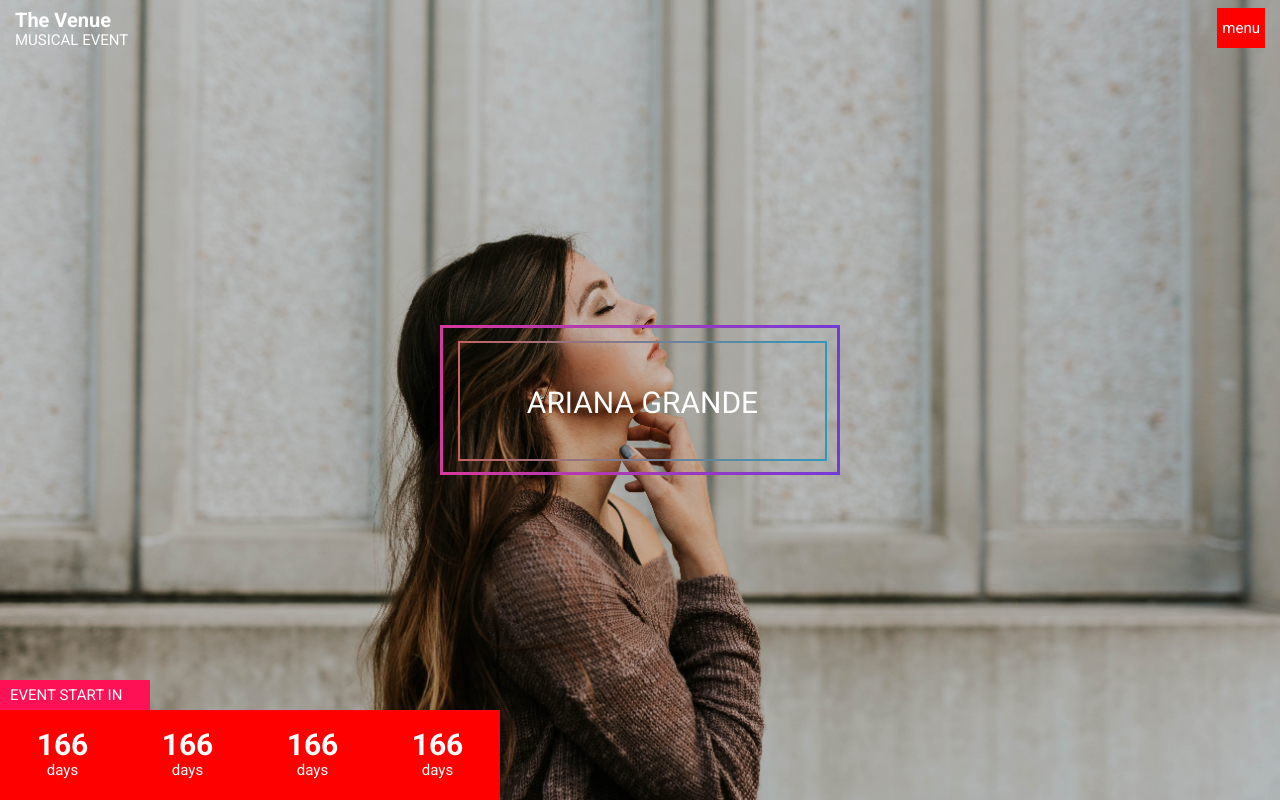
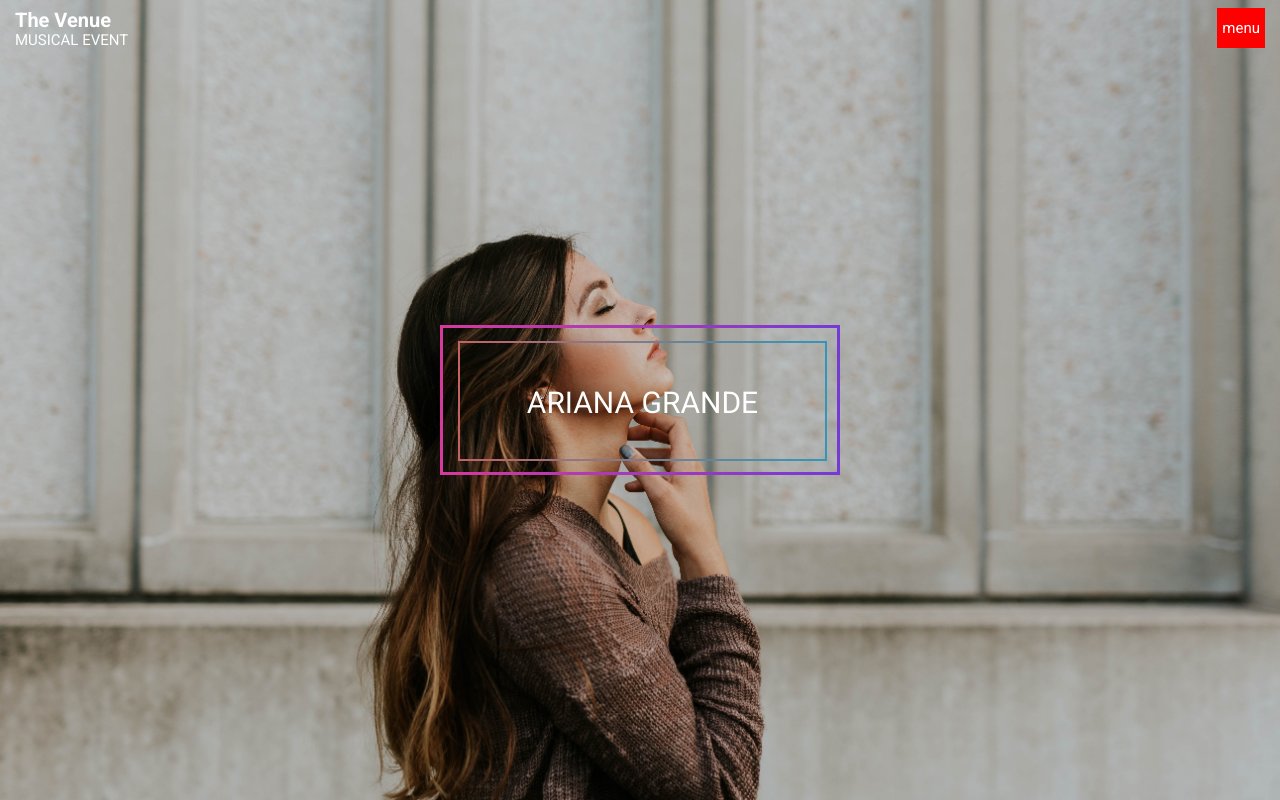
Before and after one commit to bj-budhathoki/thevenue, a React (Create React App) app: page / in a window 1280 px wide. Built offline with nearby package versions, Linux system fonts and the light colour scheme; grey boxes are pictures that could not be loaded.

Commit message:
count down slider

```diff
--- a/src/components/featured/CountDown.js
+++ b/src/components/featured/CountDown.js
@@ -1,5 +1,6 @@
 import React, { Component } from "react";
 import styled from "styled-components";
+import Slide from "react-reveal/Slide";
 const TimeUntil = styled.div`
   background-color: red;
   position: absolute;
@@ -17,12 +18,41 @@
   }
 `;
 export class CountDown extends Component {
+  state = {
+    deadline: "Dec,16,2018",
+    days: "0",
+    hours: "0",
+    minutes: "0",
+    seconds: "0"
+  };
+  componentDidMount() {
+    setInterval(() => this.getTimeUntil(this.state.deadline), 1000);
+  }
+  getTimeUntil = deadline => {
+    const time = Date.parse(deadline) - Date.parse(new Date());
+    if (time < 0) {
+      console.log("end of deadline");
+    } else {
+      const seconds = Math.floor((time / 1000) % 60);
+      const minutes = Math.floor((time / 1000 / 60) % 60);
+      const hours = Math.floor((time / (1000 * 60 * 60)) % 24);
+      const days = Math.floor(time / (1000 * 60 * 60 * 24));
+      this.setState({
+        days,
+        hours,
+        minutes,
+        seconds
+      });
+    }
+  };
   render() {
+    const { days, hours, minutes, seconds } = this.state;
     return (
+      <Slide left delay={2000}>
         <TimeUntil>
           <p className="event_start">EVENT START IN</p>
           <div
-          class="time"
+            className="time"
             style={{
               display: "flex",
               justifyContent: "space-around",
@@ -31,23 +61,24 @@
             }}
           >
             <div style={{ textAlign: "center", padding: 0, margin: 0 }}>
-            <p style={{ fontSize: "3rem", fontWeight: "bold" }}>166</p>
+              <p style={{ fontSize: "3rem", fontWeight: "bold" }}>{days}</p>
               <p style={{ marginTop: "-5rem" }}>days</p>
             </div>
             <div style={{ textAlign: "center", padding: 0, margin: 0 }}>
-            <p style={{ fontSize: "3rem", fontWeight: "bold" }}>166</p>
-            <p style={{ marginTop: "-5rem" }}>days</p>
+              <p style={{ fontSize: "3rem", fontWeight: "bold" }}>{hours}</p>
+              <p style={{ marginTop: "-5rem" }}>hours</p>
             </div>
             <div style={{ textAlign: "center", padding: 0, margin: 0 }}>
-            <p style={{ fontSize: "3rem", fontWeight: "bold" }}>166</p>
-            <p style={{ marginTop: "-5rem" }}>days</p>
+              <p style={{ fontSize: "3rem", fontWeight: "bold" }}>{minutes}</p>
+              <p style={{ marginTop: "-5rem" }}>minutes</p>
             </div>
             <div style={{ textAlign: "center", padding: 0, margin: 0 }}>
-            <p style={{ fontSize: "3rem", fontWeight: "bold" }}>166</p>
-            <p style={{ marginTop: "-5rem" }}>days</p>
+              <p style={{ fontSize: "3rem", fontWeight: "bold" }}>{seconds}</p>
+              <p style={{ marginTop: "-5rem" }}>seconds</p>
             </div>
           </div>
         </TimeUntil>
+      </Slide>
     );
   }
 }
```
Lines whose indentation alone changed are shown as unchanged.
